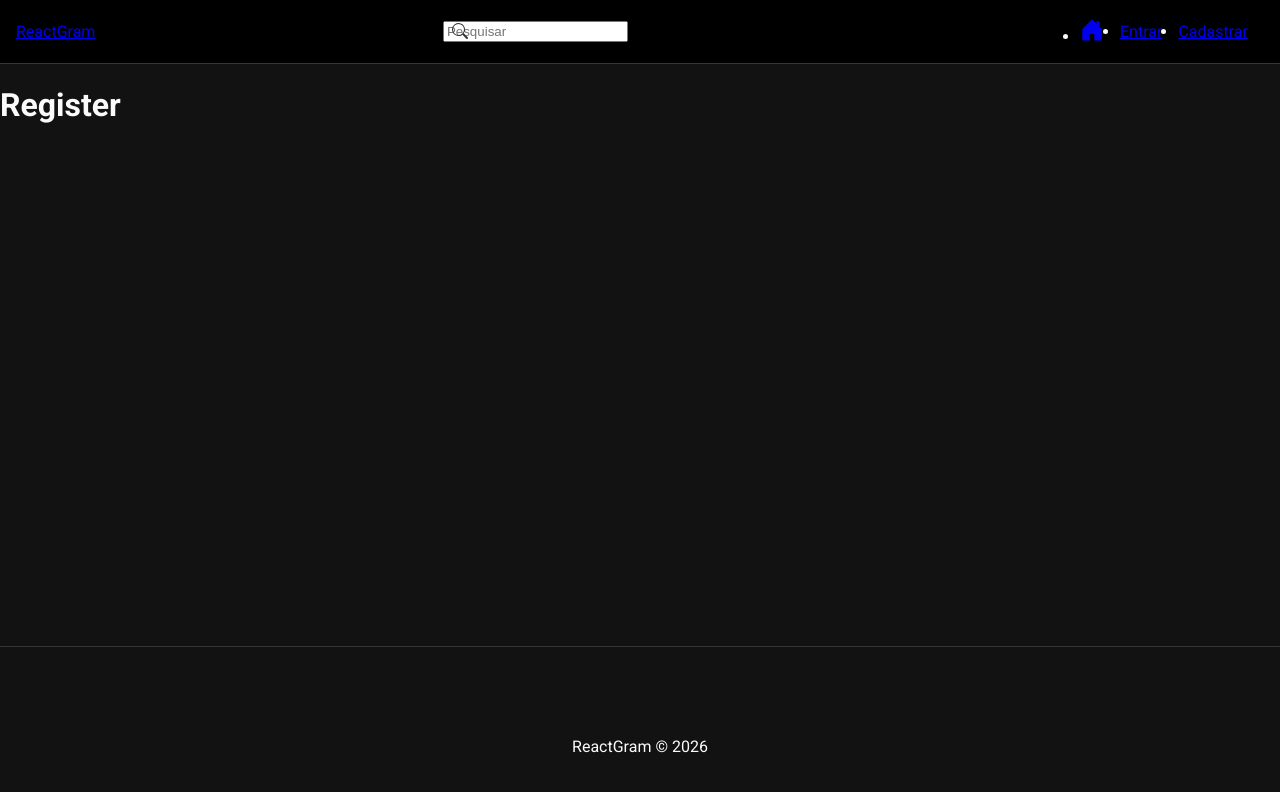
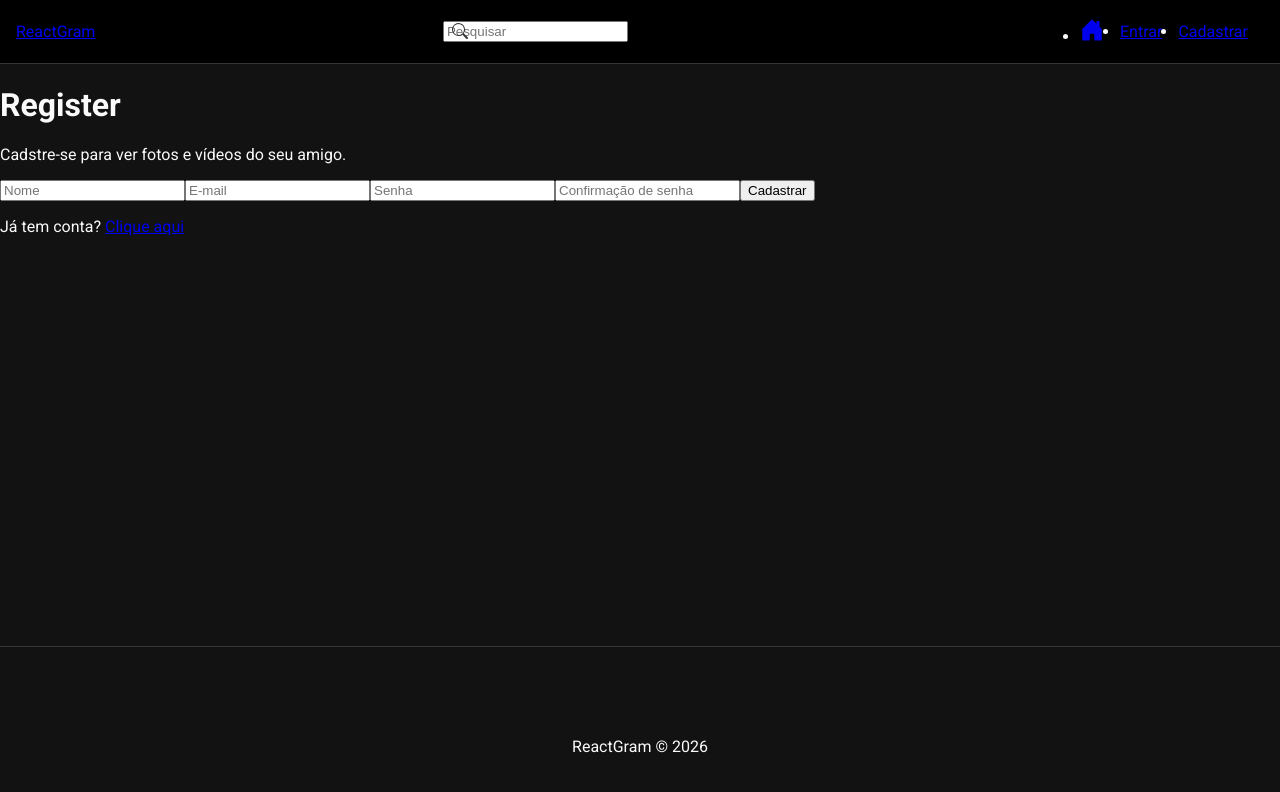
Before and after one commit to RafaelLanaDS/ReactGram, a React (Vite) app in the folder frontend/: page /register in a window 1280 px wide. Shown: the top 792 px of the page. Built offline with nearby package versions, Linux system fonts and the light colour scheme.

Commit message:
criando forms de cadastro

```diff
--- a/frontend/src/pages/Auth/Register.jsx
+++ b/frontend/src/pages/Auth/Register.jsx
@@ -1,9 +1,29 @@
 import styles from "./Auth.module.css"
 
+//components
+import { Link } from "react-router-dom"
+
+//hooks
+import { useState, useEffect } from "react"
+
 const Register = () => {
+
+  const handleSubmit = (e) => {
+    e.preventDefault()
+  }
+
   return (
     <div>
       <h1>Register</h1>
+      <p className="subtitle">Cadstre-se para ver fotos e vídeos do seu amigo.</p>
+      <form onSubmit={handleSubmit}>
+        <input type="text" placeholder="Nome" />
+        <input type="email" placeholder="E-mail" />
+        <input type="password" placeholder="Senha" />
+        <input type="password" placeholder="Confirmação de senha" />
+        <input type="submit" value="Cadastrar" />
+      </form>
+      <p>Já tem conta? <Link to="/login">Clique aqui</Link></p>
     </div>
   )
 }
```
